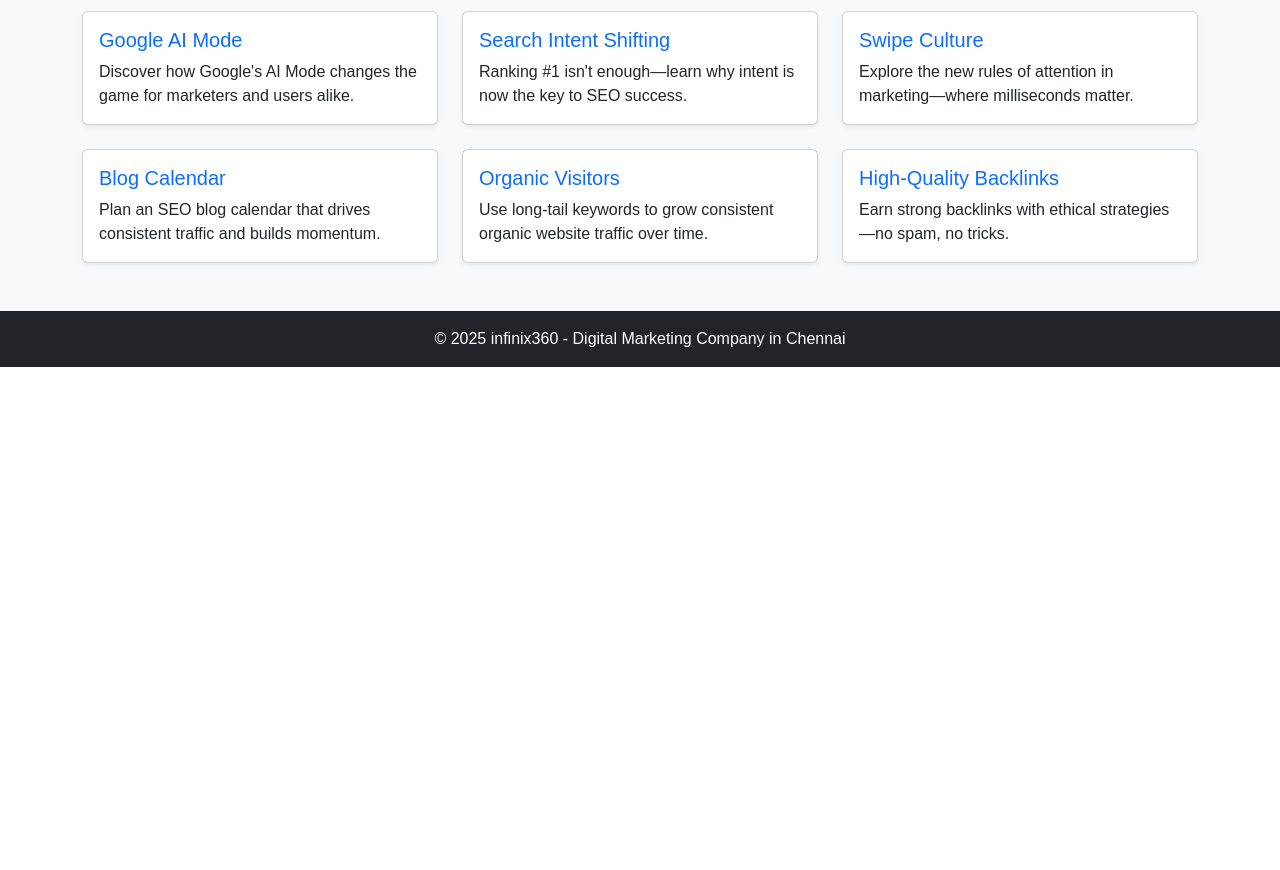
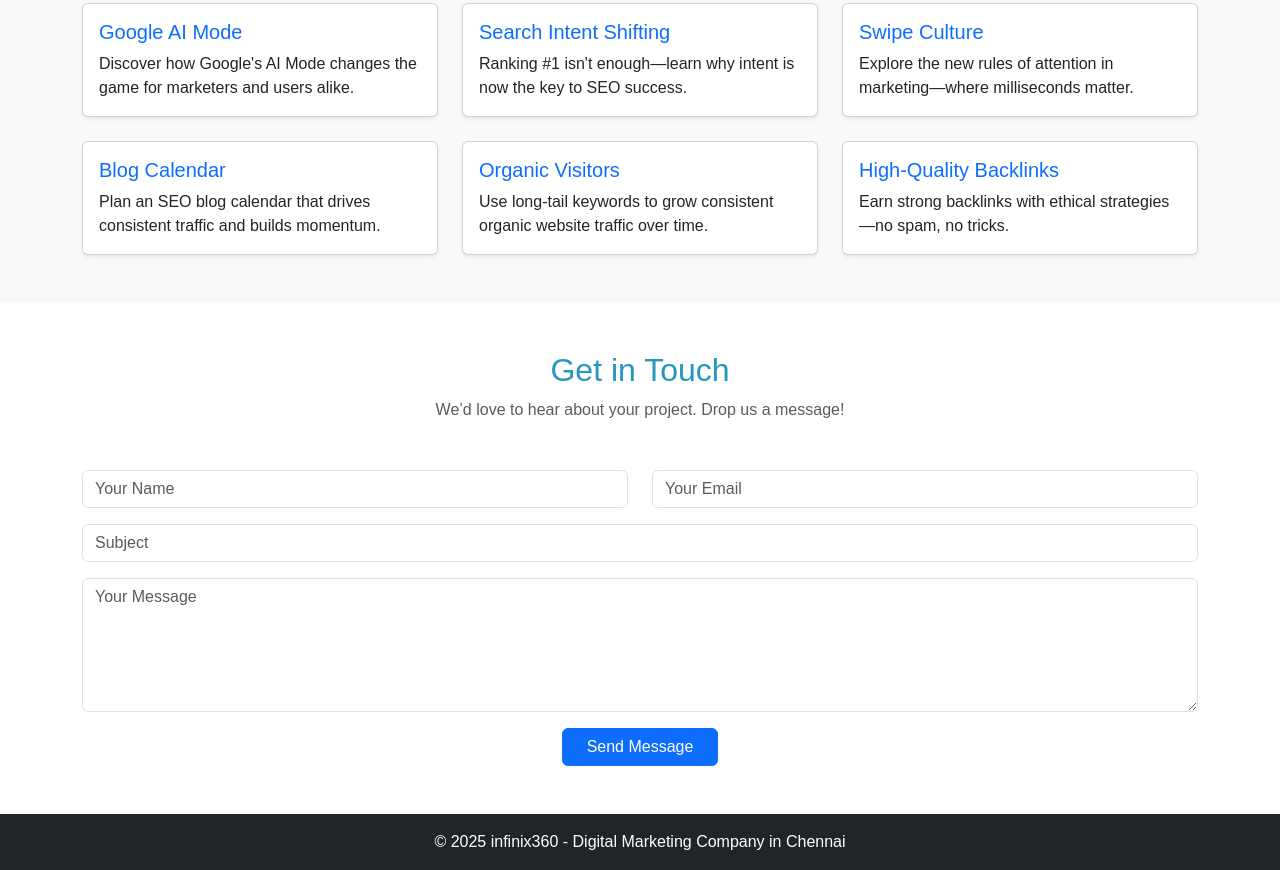
Before and after one commit to infiniX360-official/digitalmarketing, a plain HTML site: page index.html in a window 1280 px wide. Shown: the part 1086-1956 px from the top of the page. Before the commit the page ends 1453 px from the top, so only its background shows below. Drawn offline with nearby package versions, Linux system fonts and the light colour scheme.

Commit message:
Update index.html

```diff
--- a/index.html
+++ b/index.html
@@ -26,8 +26,8 @@
 
 <!-- Header -->
 <header class="bg-white shadow-sm py-3">
-  <div class="container">
-    <h1 class="text-primary">infinix360</h1>
+  <div class="container text-center">
+    <h1 class="text-primary m-0">infinix360</h1>
     <p class="mb-0">Leading Digital Marketing Agency in Chennai</p>
   </div>
 </header>
@@ -158,6 +158,35 @@
   </div>
 </section>
 
+<!-- Contact Form Section -->
+<section class="section py-5">
+  <div class="container">
+    <div class="text-center mb-5">
+      <h2 class="section-title">Get in Touch</h2>
+      <p class="text-muted">We’d love to hear about your project. Drop us a message!</p>
+    </div>
+    <form>
+      <div class="row mb-3">
+        <div class="col-md-6">
+          <input type="text" class="form-control" placeholder="Your Name" required>
+        </div>
+        <div class="col-md-6">
+          <input type="email" class="form-control" placeholder="Your Email" required>
+        </div>
+      </div>
+      <div class="mb-3">
+        <input type="text" class="form-control" placeholder="Subject" required>
+      </div>
+      <div class="mb-3">
+        <textarea class="form-control" rows="5" placeholder="Your Message" required></textarea>
+      </div>
+      <div class="text-center">
+        <button type="submit" class="btn btn-primary px-4">Send Message</button>
+      </div>
+    </form>
+  </div>
+</section>
+
 <!-- Footer -->
 <footer class="bg-dark text-white text-center py-3">
   <div class="container">
```
